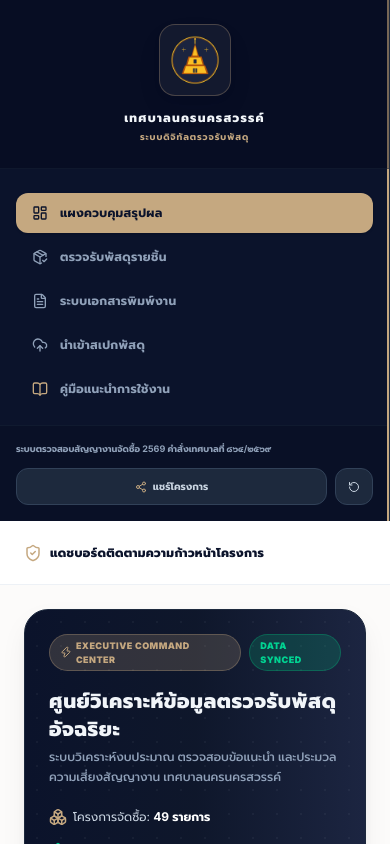
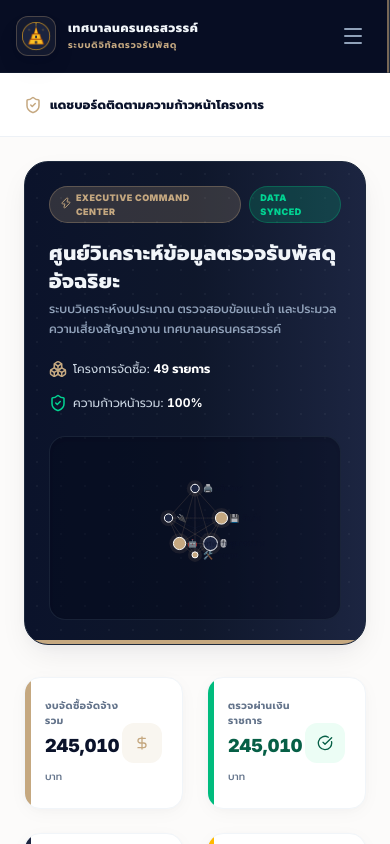
Before and after one commit to poppatompong-dev/nsm-procurement-69, a React (Vite) app: page / in a window 390 px wide. Shown: the top 844 px of the page. Built offline with nearby package versions, Linux system fonts and the light colour scheme.

Commit message:
feat: implement togglable hamburger drawer menu for mobile sidebar responsiveness

```diff
--- a/src/App.jsx
+++ b/src/App.jsx
@@ -14,7 +14,9 @@ import {
   FileSpreadsheet,
   Download,
   Printer,
-  AlertTriangle
+  AlertTriangle,
+  Menu,
+  X
 } from 'lucide-react';
 
 // Import initial dataset
@@ -73,6 +75,9 @@ export default function App() {
 
   // Share modal state
   const [isShareModalOpen, setIsShareModalOpen] = useState(false);
+
+  // Mobile menu drawer state
+  const [isMobileMenuOpen, setIsMobileMenuOpen] = useState(false);
 
   // Initial State Loading & URL State Parsing
   useEffect(() => {
@@ -442,24 +447,39 @@ export default function App() {
     <div className="min-h-screen bg-neutral-warm flex flex-col lg:flex-row text-neutral-charcoal antialiased font-sans">
 
       {/* 1. Sidebar Navigation (Left) */}
-      <aside className="w-full lg:w-64 bg-gov-navy text-slate-100 flex flex-col shrink-0 border-r border-slate-800 print:hidden z-30 relative">
+      <aside className="w-full lg:w-64 bg-gov-navy text-slate-100 flex flex-col shrink-0 border-r border-slate-800 print:hidden z-30 relative animate-fade-in">
         <span className="absolute top-0 bottom-0 right-0 w-0.5 bg-gov-gold"></span>
 
         {/* Sidebar Brand header */}
-        <div className="p-6 bg-slate-950/40 flex flex-col items-center text-center gap-3.5 border-b border-slate-800/40 relative">
-          <div className="w-18 h-18 rounded-2xl bg-white/5 flex items-center justify-center overflow-hidden shrink-0 shadow-floating border border-gov-gold/30 p-2.5 transition-all duration-300 hover:border-gov-gold">
-            <img src="/logo.png" alt="Municipality Logo" className="w-full h-full object-contain" />
+        <div className="p-4 lg:p-6 bg-slate-950/40 flex flex-row lg:flex-col items-center justify-between lg:justify-center text-center gap-3.5 border-b border-slate-800/40 relative">
+          <div className="flex items-center gap-3 lg:flex-col lg:gap-3.5">
+            <div className="w-10 h-10 lg:w-18 lg:h-18 rounded-xl lg:rounded-2xl bg-white/5 flex items-center justify-center overflow-hidden shrink-0 shadow-floating border border-gov-gold/30 p-1 lg:p-2.5 transition-all duration-300 hover:border-gov-gold">
+              <img src="/logo.png" alt="Municipality Logo" className="w-full h-full object-contain" />
+            </div>
+            <div className="space-y-0.5 lg:space-y-1 text-left lg:text-center">
+              <h1 className="text-xs sm:text-sm font-black tracking-wider lg:tracking-widest uppercase text-slate-100">เทศบาลนครนครสวรรค์</h1>
+              <p className="text-[9px] text-gov-gold font-bold uppercase tracking-widest">ระบบดิจิทัลตรวจรับพัสดุ</p>
+            </div>
           </div>
-          <div className="space-y-1">
-            <h1 className="text-xs sm:text-sm font-black tracking-widest uppercase text-slate-100">เทศบาลนครนครสวรรค์</h1>
-            <p className="text-[9px] text-gov-gold font-bold uppercase tracking-widest">ระบบดิจิทัลตรวจรับพัสดุ</p>
-          </div>
+
+          {/* Mobile menu hamburger toggle button */}
+          <button
+            onClick={() => setIsMobileMenuOpen(!isMobileMenuOpen)}
+            className="lg:hidden p-2 text-slate-400 hover:text-white focus:outline-none cursor-pointer"
+            title="เปิด/ปิด เมนูนำทาง"
+          >
+            {isMobileMenuOpen ? (
+              <X className="w-6 h-6" />
+            ) : (
+              <Menu className="w-6 h-6" />
+            )}
+          </button>
         </div>
 
         {/* Sidebar Navigation Options */}
-        <nav className="flex-1 p-4 space-y-1 pt-6">
+        <nav className={`flex-1 p-4 space-y-1 lg:block ${isMobileMenuOpen ? 'block' : 'hidden'}`}>
           <button
-            onClick={() => setActiveTab('dashboard')}
+            onClick={() => { setActiveTab('dashboard'); setIsMobileMenuOpen(false); }}
             className={`w-full flex items-center gap-3 px-4 py-3 rounded-xl text-xs sm:text-sm font-bold tracking-wide transition-all duration-200 cursor-pointer ${
               activeTab === 'dashboard'
                 ? 'bg-gov-gold text-gov-navy shadow-sm'
@@ -472,7 +492,7 @@ export default function App() {
           </button>
 
           <button
-            onClick={() => setActiveTab('items')}
+            onClick={() => { setActiveTab('items'); setIsMobileMenuOpen(false); }}
             className={`w-full flex items-center gap-3 px-4 py-3 rounded-xl text-xs sm:text-sm font-bold tracking-wide transition-all duration-200 cursor-pointer ${
               activeTab === 'items'
                 ? 'bg-gov-gold text-gov-navy shadow-sm'
@@ -485,7 +505,7 @@ export default function App() {
           </button>
 
           <button
-            onClick={() => setActiveTab('report')}
+            onClick={() => { setActiveTab('report'); setIsMobileMenuOpen(false); }}
             className={`w-full flex items-center gap-3 px-4 py-3 rounded-xl text-xs sm:text-sm font-bold tracking-wide transition-all duration-200 cursor-pointer ${
               activeTab === 'report'
                 ? 'bg-gov-gold text-gov-navy shadow-sm'
@@ -498,7 +518,7 @@ export default function App() {
           </button>
 
           <button
-            onClick={() => setActiveTab('importer')}
+            onClick={() => { setActiveTab('importer'); setIsMobileMenuOpen(false); }}
             className={`w-full flex items-center gap-3 px-4 py-3 rounded-xl text-xs sm:text-sm font-bold tracking-wide transition-all duration-200 cursor-pointer ${
               activeTab === 'importer'
                 ? 'bg-gov-gold text-gov-navy shadow-sm'
@@ -511,7 +531,7 @@ export default function App() {
           </button>
 
           <button
-            onClick={() => setActiveTab('manual')}
+            onClick={() => { setActiveTab('manual'); setIsMobileMenuOpen(false); }}
             className={`w-full flex items-center gap-3 px-4 py-3 rounded-xl text-xs sm:text-sm font-bold tracking-wide transition-all duration-200 cursor-pointer ${
               activeTab === 'manual'
                 ? 'bg-gov-gold text-gov-navy shadow-sm'
@@ -525,14 +545,14 @@ export default function App() {
         </nav>
 
         {/* Sidebar Footer options */}
-        <div className="p-4 bg-slate-950/20 border-t border-slate-800/40 space-y-3">
+        <div className={`p-4 bg-slate-950/20 border-t border-slate-800/40 space-y-3 lg:block ${isMobileMenuOpen ? 'block' : 'hidden'}`}>
           <div className="text-[9px] text-slate-400 leading-relaxed font-bold">
             ระบบตรวจสอบสัญญางานจัดซื้อ 2569 คำสั่งเทศบาลที่ ๘๖๔/๒๕๖๙
           </div>
 
           <div className="flex gap-2">
             <button
-              onClick={() => setIsShareModalOpen(true)}
+              onClick={() => { setIsShareModalOpen(true); setIsMobileMenuOpen(false); }}
               className="flex-1 flex items-center justify-center gap-1.5 py-2.5 rounded-xl text-[10px] font-bold transition-all border cursor-pointer bg-slate-800 border-slate-700 text-slate-300 hover:bg-slate-700"
               title="เปิดช่องทางแชร์สถานะ คัดลอกคิวอาร์โค้ด และสั่งพิมพ์รายงานสรุป"
             >
```
